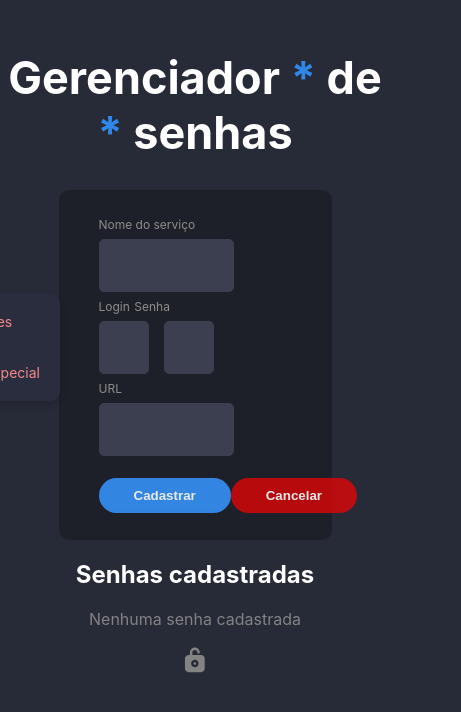
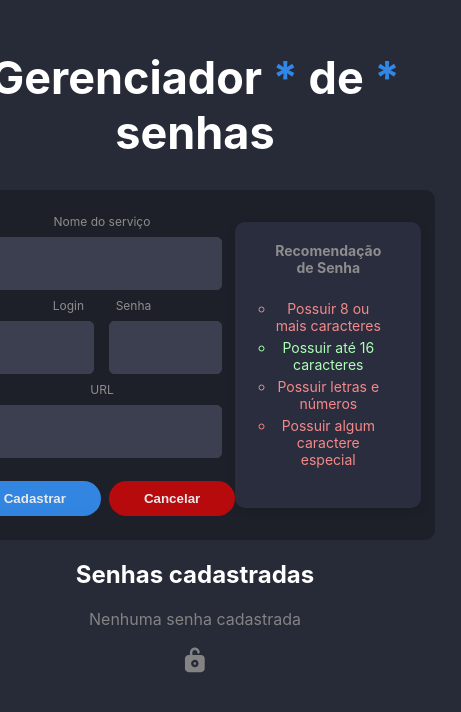
Before and after one commit to alissonooliveiraofc/password-manager, a React (Vite) app: page / in a window 390 px wide. Both pictures are taken after a click on the button "Cadastrar nova senha". Shown: the top 712 px of the page, 461 px wide, since content can reach past the window. Built offline with nearby package versions, Linux system fonts and the light colour scheme.

Commit message:
ajusta layout e estilos do formulário para melhor usabilidade e responsividade

```diff
--- a/src/App.css
+++ b/src/App.css
@@ -30,18 +30,28 @@ main {
 form {
   color: #8D8D8D;
   display: flex;
-  flex-direction: column;
+  flex-direction: row;
+  /* flex-wrap: wrap; */
   justify-content: center;
   border-radius: 10px;
-  align-items: flex-start;
+  align-items: center;
   text-align: center;
   background-color: #1E2029;
   padding-inline: 40px;
-  width: 70%;
+  width: 90%;
   height: 350px;
-  gap: 7px;
+  /* gap: 7px; */
   box-sizing: border-box;
   /* margin-top:10px; */
+}
+
+.container-1 {
+  display: flex;
+  flex-direction: column;
+  align-items: center;
+  justify-content: center;
+  width: 100%;
+  gap: 8px;
 }
 
 input {
@@ -52,9 +62,10 @@ input {
   border-radius: 5px;
   padding: 11px;
   height: 53px;
-  width: 70%;
+  width: 90%;
   box-sizing: border-box;
   font-weight: bold;
+  text-align: center;
 }
 
 input[type='checkbox'] {
@@ -118,25 +129,30 @@ a:hover {
   width: 30px;
 }
 
+#login{
+  width: 100%;
+}
+
+#password {
+  width: 100%;
+}
+
 .password-check {
   display: flex;
   flex-direction: column;
-  align-items: flex-start;
-  position: absolute;
-  right: 60px;
-  top: 33%;
-  transform: translateY(-100px);
-  transform: translateX(-270px);
+  align-items: center;
+  text-align: center;
   background-color: #2A2D3E;
   border-radius: 10px;
   box-shadow: 0 4px 8px rgba(0, 0, 0, 0.1);
-  padding: 20px;
+  padding: 40px;
   font-size: 14px;
+  gap: 5px;
 }
 
 .form-row {
   display: flex;
-  width: 60%;
+  width: 90%;
   gap: 15px;
 }
 
@@ -148,9 +164,11 @@ a:hover {
 
 .button-grade {
 display: flex;
-justify-content: space-between;
-width: 47%;
+flex-flow: row;
+justify-content: center;
+width: 65%;
 margin-top: 15px;
+gap: 8px;
 }
 
 .cancel {
@@ -198,3 +216,11 @@ margin-top: 15px;
 .card-text {
   color: #8D8D8D;
 }
+
+.password-check li{
+  list-style: circle;
+}
+
+#titulo-senha {
+  margin-top: -20px;
+}
--- a/src/components/Form.tsx
+++ b/src/components/Form.tsx
@@ -21,6 +21,7 @@ function Form({
 }: FormProps) {
   return (
     <form>
+      <div className="container-1">
         <label htmlFor="service">Nome do serviço</label>
         <input
           required
@@ -54,7 +55,37 @@ function Form({
           />
         </div>
 
+        <label htmlFor="url">URL</label>
+        <input
+          type="text"
+          name="url"
+          id="url"
+          autoComplete="off"
+          onChange={ (event) => handleChange(event) }
+        />
+
+        <div className="button-grade">
+          <button
+            id="submit"
+            type="submit"
+            onClick={ (event) => {
+              event.preventDefault();
+              handleRegister(event);
+            } }
+          >
+            Cadastrar
+          </button>
+          <button
+            className="cancel"
+            onClick={ () => setShowForm(false) }
+          >
+            Cancelar
+          </button>
+        </div>
+      </div>
       <ul className="password-check">
+        <h4 id="titulo-senha">Recomendação de Senha</h4>
+
         <li
           className={ error.hasMinLength
             ? VALID_PASSWORD_CHECK
@@ -84,28 +115,6 @@ function Form({
           Possuir algum caractere especial
         </li>
       </ul>
-      <label htmlFor="url">URL</label>
-      <input
-        type="text"
-        name="url"
-        id="url"
-        autoComplete="off"
-        onChange={ (event) => handleChange(event) }
-      />
-
-      <div className="button-grade">
-        <button
-          id="submit"
-          type="submit"
-          onClick={ (event) => {
-            event.preventDefault();
-            handleRegister(event);
-          } }
-        >
-          Cadastrar
-        </button>
-        <button className="cancel" onClick={ () => setShowForm(false) }>Cancelar</button>
-      </div>
 
     </form>
   );
```
Lines whose indentation alone changed are shown as unchanged.
